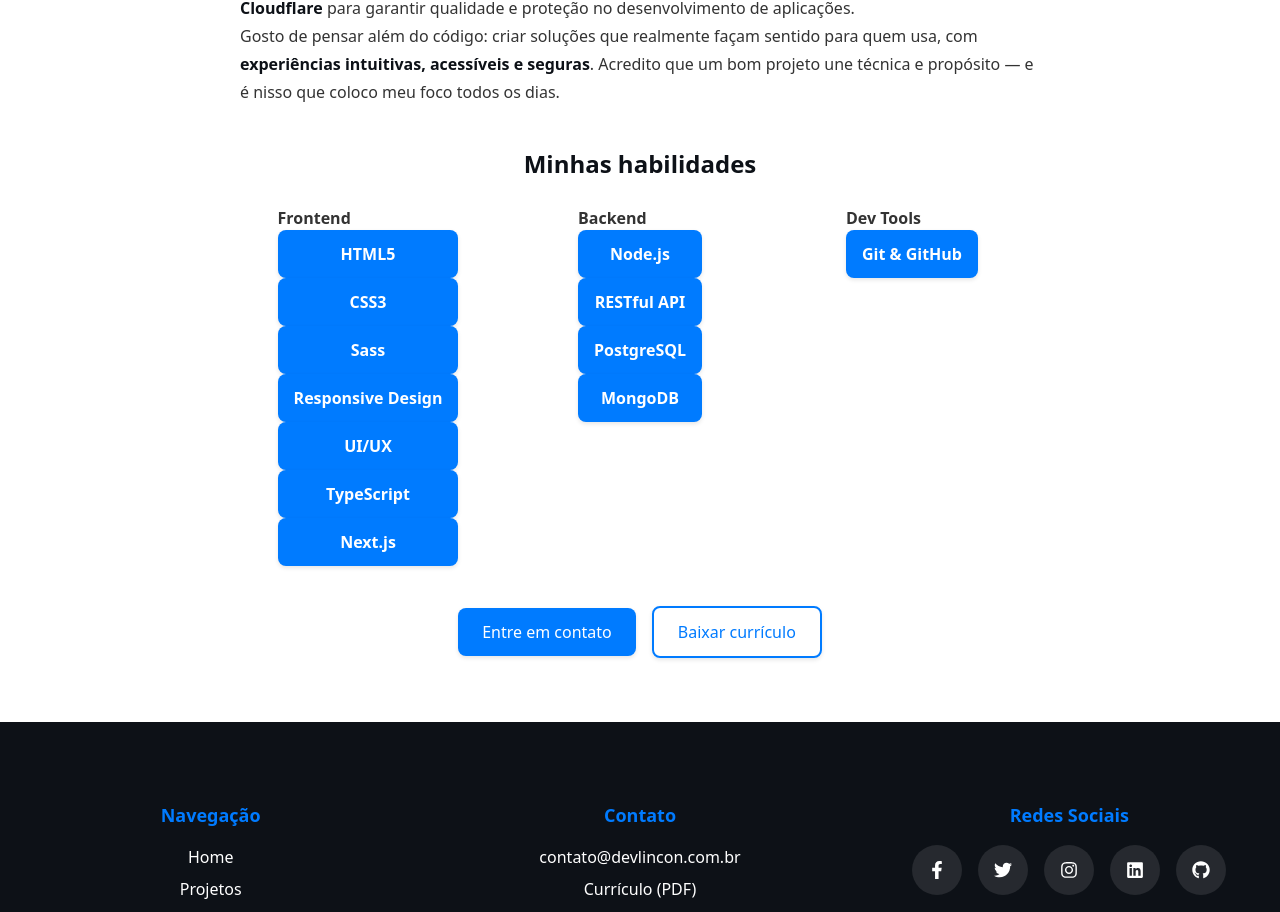
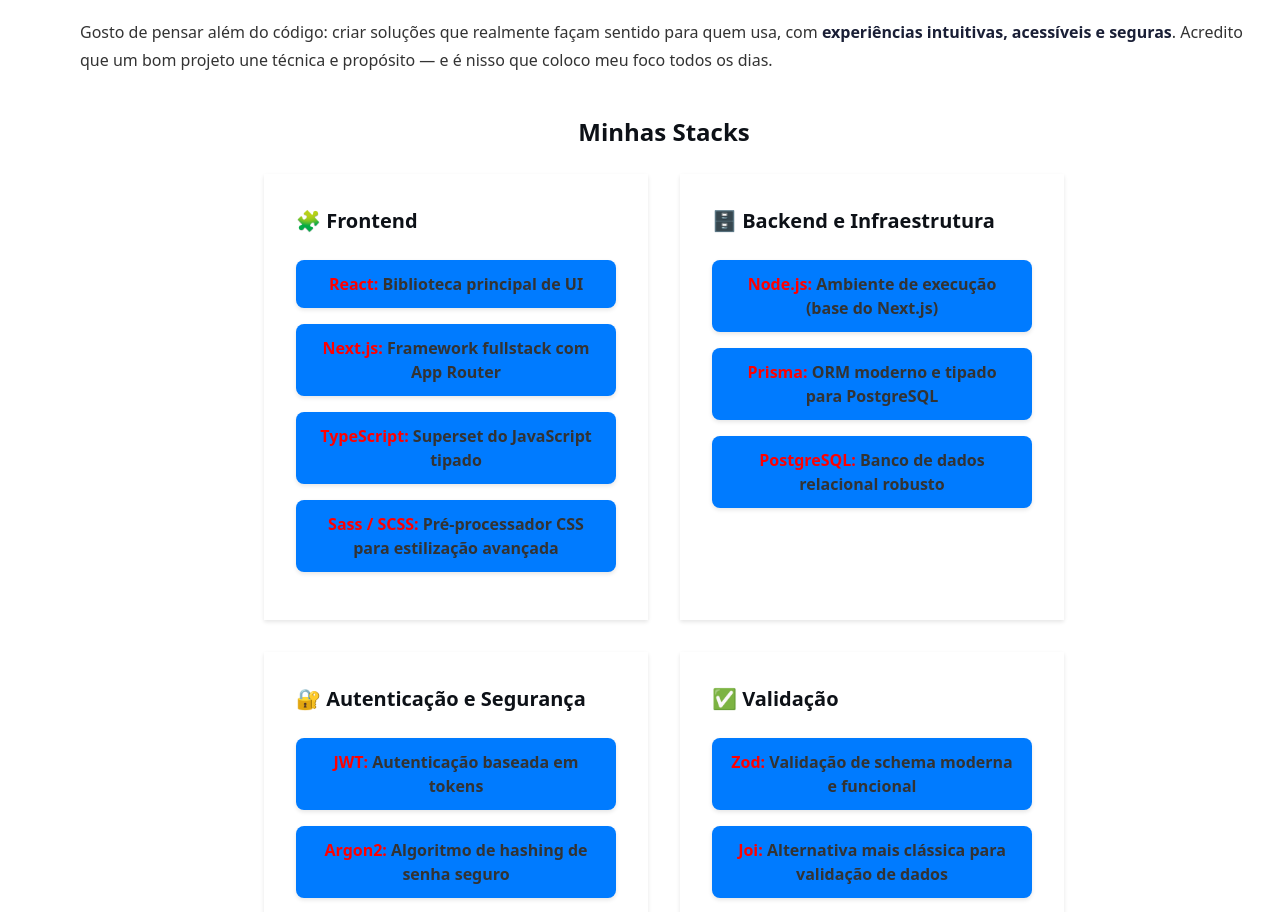
Before and after one commit to lincon-cardoso/meu-portifolio, a Next.js app: page /sobre in a window 1280 px wide. Shown: the part 413-1325 px from the top of the page. Built offline with nearby package versions, Linux system fonts and the light colour scheme.

Commit message:
refactor: melhora a estrutura e o estilo das seções da página inicial e sobre

```diff
--- a/src/app/page.tsx
+++ b/src/app/page.tsx
@@ -8,15 +8,11 @@ export default function Home() {
   return (
     <main>
       {/* Cabeçalho Global */}
-
       <Cabecalho />
-
       {/* Conteúdo das páginas */}
       <HomePage />
-
       {/* Rodapé Global */}
       <Rodape />
-
     </main>
   );
 }
--- a/src/app/sobre/page.tsx
+++ b/src/app/sobre/page.tsx
@@ -9,8 +9,8 @@ export default function SobrePage() {
   return (
     <>
       {/* Cabeçalho */}
+      <Cabecalho />
 
-      <Cabecalho />
       {/* Conteúdo Principal */}
       <main className="fade-in">
         <section className="sobre-mim">
@@ -21,51 +21,132 @@ export default function SobrePage() {
               <div className="sobre-mim-image">
                 <div className="profile-photo-large"></div>
               </div>
+
               {/* Texto descritivo */}
               <div className="sobre-mim-text">
                 <p className="sobre-mim-description">
-                  Olá! Sou Lincon Cardoso, desenvolvedor web apaixonado por criar soluções digitais com propósito, segurança e impacto real.
+                  Olá! Sou Lincon Cardoso, desenvolvedor web apaixonado por
+                  criar soluções digitais com propósito, segurança e impacto
+                  real.
                 </p>
                 <p className="sobre-mim-description">
-                  Minha jornada na programação começou há cerca de 5 anos, quando percebi o poder de transformar ideias em experiências interativas e funcionais. Desde então, venho me especializando em desenvolvimento <strong>fullstack</strong>, com foco em boas práticas, performance e segurança digital.
+                  Minha jornada na programação começou há cerca de 5 anos,
+                  quando percebi o poder de transformar ideias em experiências
+                  interativas e funcionais. Desde então, venho me especializando
+                  em desenvolvimento <strong>fullstack</strong>, com foco em
+                  boas práticas, performance e segurança digital.
                 </p>
                 <p className="sobre-mim-description">
-                  Trabalho com tecnologias modernas como <strong>React</strong>, <strong>Next.js</strong>, <strong>TypeScript</strong>, <strong>Sass</strong>, <strong>PostgreSQL</strong> e <strong>Node.js</strong>, buscando sempre manter um código limpo, escalável e padronizado. Uso ferramentas como <strong>Git</strong>, <strong>ESLint</strong> e <strong>Cloudflare</strong> para garantir qualidade e proteção no desenvolvimento de aplicações.
+                  Trabalho com tecnologias modernas como <strong>React</strong>,{" "}
+                  <strong>Next.js</strong>, <strong>TypeScript</strong>,{" "}
+                  <strong>Sass</strong>, <strong>PostgreSQL</strong> e{" "}
+                  <strong>Node.js</strong>, buscando sempre manter um código
+                  limpo, escalável e padronizado. Uso ferramentas como{" "}
+                  <strong>Git</strong>, <strong>ESLint</strong> e{" "}
+                  <strong>Cloudflare</strong> para garantir qualidade e proteção
+                  no desenvolvimento de aplicações.
                 </p>
                 <p className="sobre-mim-description">
-                  Gosto de pensar além do código: criar soluções que realmente façam sentido para quem usa, com <strong>experiências intuitivas, acessíveis e seguras</strong>. Acredito que um bom projeto une técnica e propósito — e é nisso que coloco meu foco todos os dias.
+                  Gosto de pensar além do código: criar soluções que realmente
+                  façam sentido para quem usa, com{" "}
+                  <strong>experiências intuitivas, acessíveis e seguras</strong>
+                  . Acredito que um bom projeto une técnica e propósito — e é
+                  nisso que coloco meu foco todos os dias.
                 </p>
 
-
-                {/* Seção de habilidades */}
+                {/* Seção de stacks */}
                 <div className="skills-container">
-                  <h3>Minhas habilidades</h3>
+                  <h3>Minhas Stacks</h3>
                   <div className="skills-grid">
                     {/* Frontend */}
                     <div className="skills-column">
-                      <h4>Frontend</h4>
-                      <div className="skill-item">HTML5</div>
-                      <div className="skill-item">CSS3</div>
-                      <div className="skill-item">Sass</div>
-                      <div className="skill-item">Responsive Design</div>
-                      <div className="skill-item">UI/UX</div>
-                      <div className="skill-item">TypeScript</div>
-                      <div className="skill-item">Next.js</div>
+                      <h4>🧩 Frontend</h4>
+                      <div className="skill-item">
+                        <strong>React:</strong> Biblioteca principal de UI
+                      </div>
+                      <div className="skill-item">
+                        <strong>Next.js:</strong> Framework fullstack com App
+                        Router
+                      </div>
+                      <div className="skill-item">
+                        <strong>TypeScript:</strong> Superset do JavaScript
+                        tipado
+                      </div>
+                      <div className="skill-item">
+                        <strong>Sass / SCSS:</strong> Pré-processador CSS para
+                        estilização avançada
+                      </div>
                     </div>
 
-                    {/* Backend */}
+                    {/* Backend e Infraestrutura */}
                     <div className="skills-column">
-                      <h4>Backend</h4>
-                      <div className="skill-item">Node.js</div>
-                      <div className="skill-item">RESTful API</div>
-                      <div className="skill-item">PostgreSQL</div>
-                      <div className="skill-item">MongoDB</div>
+                      <h4>🗄️ Backend e Infraestrutura</h4>
+                      <div className="skill-item">
+                        <strong>Node.js:</strong> Ambiente de execução (base do
+                        Next.js)
+                      </div>
+                      <div className="skill-item">
+                        <strong>Prisma:</strong> ORM moderno e tipado para
+                        PostgreSQL
+                      </div>
+                      <div className="skill-item">
+                        <strong>PostgreSQL:</strong> Banco de dados relacional
+                        robusto
+                      </div>
                     </div>
 
-                    {/* Dev Tools */}
+                    {/* Autenticação e Segurança */}
                     <div className="skills-column">
-                      <h4>Dev Tools</h4>
-                      <div className="skill-item">Git & GitHub</div>
+                      <h4>🔐 Autenticação e Segurança</h4>
+                      <div className="skill-item">
+                        <strong>JWT:</strong> Autenticação baseada em tokens
+                      </div>
+                      <div className="skill-item">
+                        <strong>Argon2:</strong> Algoritmo de hashing de senha
+                        seguro
+                      </div>
+                      <div className="skill-item">
+                        <strong>CryptoJS:</strong> Criptografia de dados
+                        sensíveis
+                      </div>
+                    </div>
+
+                    {/* Validação */}
+                    <div className="skills-column">
+                      <h4>✅ Validação</h4>
+                      <div className="skill-item">
+                        <strong>Zod:</strong> Validação de schema moderna e
+                        funcional
+                      </div>
+                      <div className="skill-item">
+                        <strong>Joi:</strong> Alternativa mais clássica para
+                        validação de dados
+                      </div>
+                    </div>
+
+                    {/* Qualidade de Código e Testes */}
+                    <div className="skills-column">
+                      <h4>🧪 Qualidade de Código e Testes</h4>
+                      <div className="skill-item">
+                        <strong>ESLint:</strong> Linter de código para manter
+                        padrões e evitar erros
+                      </div>
+                      <div className="skill-item">
+                        <strong>Jest:</strong> Framework de testes unitários e
+                        integração
+                      </div>
+                    </div>
+
+                    {/* DevOps / Automação */}
+                    <div className="skills-column">
+                      <h4>⚙️ DevOps / Automação</h4>
+                      <div className="skill-item">
+                        <strong>Git:</strong> Controle de versão
+                      </div>
+                      <div className="skill-item">
+                        <strong>GitHub Actions:</strong> Automação de CI/CD para
+                        deploy, lint, test etc
+                      </div>
                     </div>
                   </div>
                 </div>
@@ -80,7 +161,6 @@ export default function SobrePage() {
                   </a>
                 </div>
               </div>
-
             </div>
           </div>
         </section>
--- a/src/style/base/variaveis.scss
+++ b/src/style/base/variaveis.scss
@@ -4,6 +4,7 @@
 :root {
   /* Paleta de cores ajustada para maior contraste e acessibilidade */
   --color-primary: #1a1f36; /* Azul escuro com contraste aprimorado */
+  --color-primary-hover: #003366;
   --color-secondary: #3a506b; /* Azul médio */
   --color-accent: #007bff; /* Azul com bom contraste */
   --color-accent-hover: #0056b3; /* Azul mais escuro para hover */
--- a/src/style/sections/sobre.scss
+++ b/src/style/sections/sobre.scss
@@ -3,7 +3,8 @@
 ======================================================================== */
 .sobre-mim {
   padding: var(--spacing-16) var(--content-padding-x);
-  background-color: white;
+  background-color: var(--color-bg);
+
 }
 
 .sobre-mim-title {
@@ -27,15 +28,123 @@
   border-radius: 2px;
 }
 
-.sobre-mim-description {
+/* Layout para imagem e texto */
+.sobre-mim-content {
+  display: flex;
+  align-items: flex-start;
+  gap: var(--spacing-12);
+  margin-top: var(--spacing-12);
+}
+
+.sobre-mim-text {
+  flex: 1;
+  /* Ocupa o espaço restante */
+}
+
+.sobre-mim-description{
   font-size: var(--font-size-md);
   line-height: var(--line-height-relaxed);
-  margin: 0 auto;
-  max-width: 800px;
   color: var(--color-text);
+  margin-bottom: var(--spacing-6);
+  /* Espaçamento entre parágrafos */
 }
 
 .sobre-mim-description strong {
-  color: var(--color-dark);
-  font-weight: var(--font-weight-semibold);
+  /* Cor e peso ajustados para maior destaque */
+  color: var(--color-primary);
+  font-weight: var(--font-weight-bold);
 }
+
+/* =======================================================================
+   9. Seção "Stacks"
+======================================================================== */
+.skills-container {
+  margin-top: var(--spacing-16);
+
+  h3 {
+    font-size: var(--font-size-2xl);
+    text-align: center;
+    margin-bottom: var(--spacing-12);
+    color: var(--color-dark);
+  }
+
+  .skills-grid {
+    display: grid;
+    grid-template-columns: repeat(auto-fit, minmax(280px, 1fr));
+    gap: var(--spacing-8);
+  }
+
+  .skills-column {
+    background: var(--color-card-bg);
+    padding: var(--spacing-8);
+    border-radius: var(--border-radius-lg);
+    box-shadow: var(--box-shadow-soft);
+    transition: all var(--transition-default);
+
+    h4 {
+      font-size: var(--font-size-xl);
+      margin-bottom: var(--spacing-6);
+      color: var(--color-dark);
+    }
+
+    .skill-item {
+      font-size: var(--font-size-md);
+      margin-bottom: var(--spacing-4);
+      color: var(--color-text);
+
+      strong {
+        /* Aumentar o destaque com uma cor mais vibrante */
+        color: red;
+        font-weight: var(--font-weight-bold);
+      }
+    }
+  }
+}
+
+/* =======================================================================
+   10. Seção "Call to Action"
+======================================================================== */
+.cta-container {
+  margin-top: var(--spacing-16);
+  text-align: center;
+
+  .btn {
+    display: inline-block;
+    padding: var(--spacing-4) var(--spacing-8);
+    font-size: var(--font-size-md);
+    font-weight: var(--font-weight-semibold);
+    border-radius: var(--border-radius);
+    text-decoration: none;
+    transition: all var(--transition-default);
+    will-change: transform;
+
+    &.btn-primary {
+      background-color: var(--color-primary);
+      color: var(--color-card-bg);
+      border: 1px solid transparent;
+      box-shadow: var(--box-shadow-soft);
+
+      &:hover,
+        &:focus-visible {
+          background-color: var(--color-accent-hover);
+          /* Ajustado para uma cor diferente */
+          transform: translateY(-3px);
+          box-shadow: var(--box-shadow-hover);
+        }
+    }
+
+    &.btn-outline {
+      background-color: transparent;
+      color: var(--color-primary);
+      border: 2px solid var(--color-primary);
+
+      &:hover,
+      &:focus-visible {
+        background-color: var(--color-primary);
+        color: var(--color-card-bg);
+        transform: translateY(-3px);
+        box-shadow: var(--box-shadow-soft);
+      }
+    }
+  }
+}
```
Also changed, not shown: src/components/home/HomePage.tsx (+37 -31 lines).
